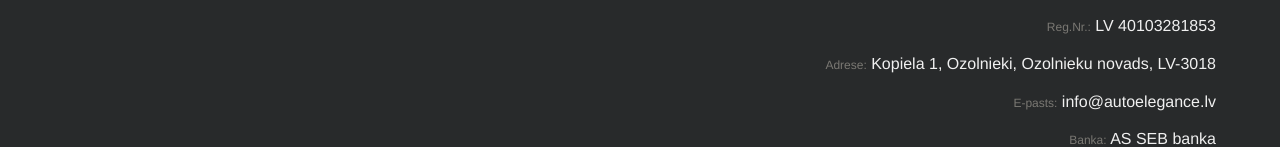
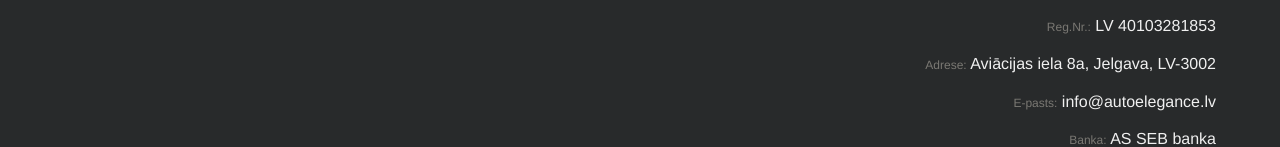
Before and after one commit to krownZemgale/krownZemgale.github.io, a plain HTML site: page cenas.html in a window 1280 px wide. Shown: the part 2906-3053 px from the top of the page. Drawn offline with nearby package versions, Linux system fonts and the light colour scheme.

Commit message:
adreses maina 2

```diff
--- a/cenas.html
+++ b/cenas.html
@@ -410,7 +410,7 @@
             <div class="rekviziti flex vertical_center">
                 <h4>SIA "Auto elegance"</h4>
                 <h4><span>Reg.Nr.:</span> LV 40103281853</h4>
-                <h4><span>Adrese:</span> Kopiela 1, Ozolnieki, Ozolnieku novads, LV-3018</h4>
+                <h4><span>Adrese:</span> Aviācijas iela 8a, Jelgava, LV-3002</h4>
                 <h4><span>E-pasts:</span> info@autoelegance.lv</h4>
                 <h4><span>Banka:</span> AS SEB banka</h4>
                 <h4><span>Kods:</span> UNLALV2X033</h4>
```
